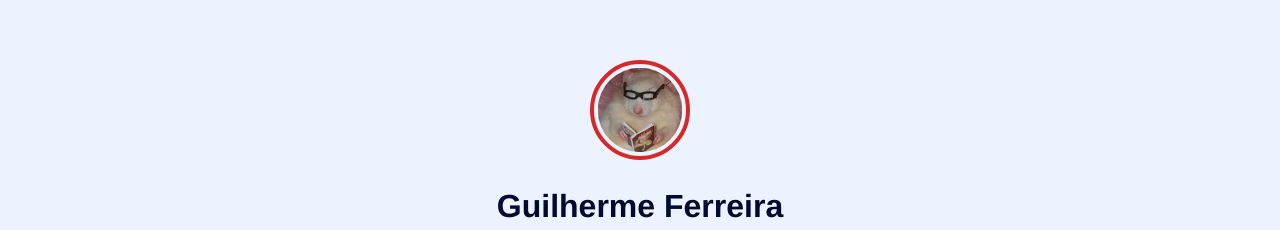
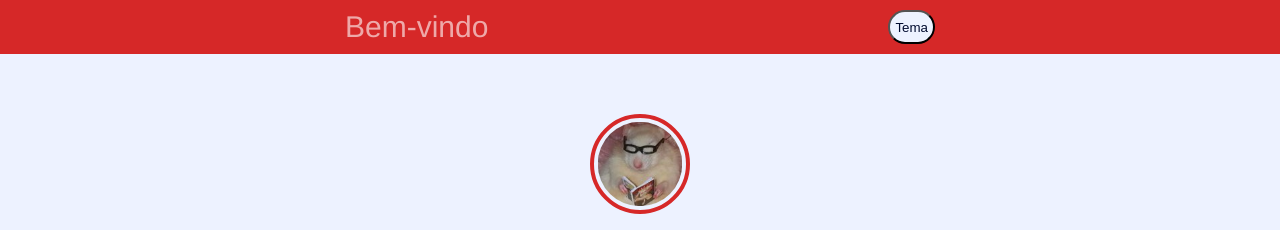
Before and after one commit to glerm-dev/linktree, a plain HTML site: page index.html in a window 1280 px wide. Shown: the top 230 px of the page. Drawn offline with Linux system fonts and the light colour scheme.

Commit message:
"add: botão que muda o tema do site"

```diff
--- a/index.html
+++ b/index.html
@@ -5,10 +5,22 @@
     <meta http-equiv="X-UA-Compatible" content="IE=edge">
     <meta name="viewport" content="width=device-width, initial-scale=1.0">
     <link rel="stylesheet" href="style.css">
-    <title>Rocketlinks</title>
+    <title>Olá</title>
 </head>
 
 <body class="red">
+
+    <header>
+        <nav>
+            <p class="nav-text">Bem-vindo</p>
+            <script>
+            function mudaTema(){
+                document.body.classList.toggle('dark-mode')
+            }
+            </script>
+            <button class="nav-button" onclick="mudaTema()">Tema</button>
+        </nav>
+    </header>
 
 <div class="caixa">
     <img class="perfil" src="./img/profile.jpeg" alt="Foto de Perfil">
--- a/style.css
+++ b/style.css
@@ -19,12 +19,12 @@ body.red
     --primary-color-hover: rgb(228, 77, 77);
 }
 
-body.dark-red
+body.dark-mode
 {
-    --bg-color: ;
-    --color: ;
-    --primary-color: ;
-    --primary-color-hover: ;
+    --bg-color: #02082e;
+    --color: white;
+    --primary-color: rgb(117, 12, 19);
+    --primary-color-hover: rgb(128, 21, 21);
 }
 
 body
@@ -32,6 +32,40 @@ body
     background: var(--bg-color);
     color: var(--color);
     font-family: 'Franklin Gothic Medium', 'Arial Narrow', Arial, sans-serif;
+}
+
+header
+{
+    background: var(--primary-color);
+
+    display: flex;
+    flex-direction: row-reverse;
+    align-items: center;
+    justify-content: space-around;
+
+    margin: 0px;
+    padding: 10px;
+}
+
+header nav
+{
+    display: flex;
+    gap: 400px;
+}
+
+header nav p.nav-text
+{
+    font-size: 30px;
+    color: white;
+}
+
+header nav button.nav-button
+{
+    padding: 5px;
+    align-items: center;
+    border-radius: 30px;
+    color: var(--color);
+    background: var(--bg-color);
 }
 
 .caixa
```
